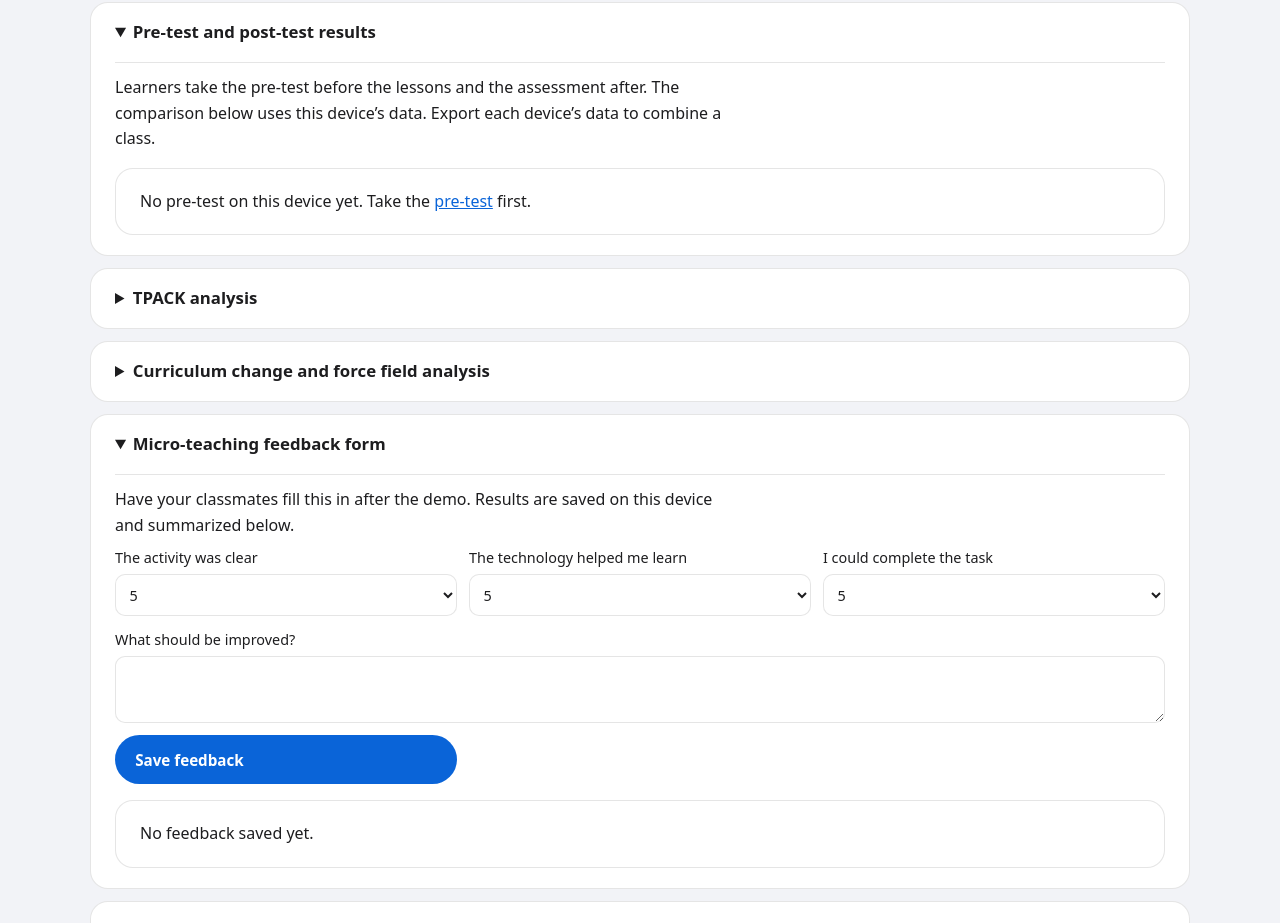
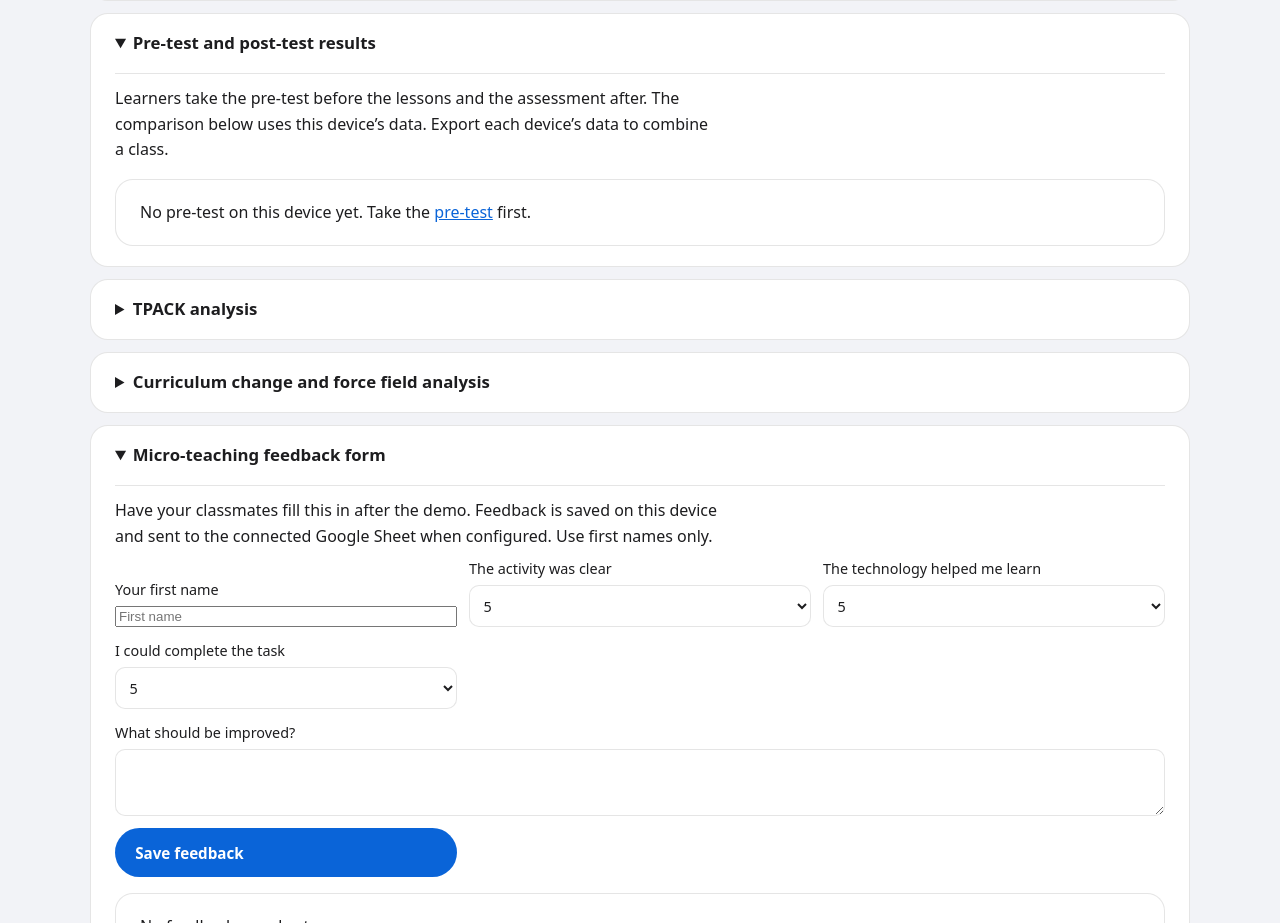
Before and after one commit to shinon456-del/Code-Learn, a plain HTML site: page teacher.html in a window 1280 px wide. Shown: the part 1877-2800 px from the top of the page. Drawn offline with Linux system fonts and the light colour scheme.

Commit message:
Add files via upload

```diff
--- a/teacher.html
+++ b/teacher.html
@@ -1,7 +1,7 @@
 <!DOCTYPE html>
-<html lang="en"><head><meta charset="UTF-8"><meta name="viewport" content="width=device-width, initial-scale=1">
+<html lang="en"><head><meta charset="UTF-8"><meta name="viewport" content="width=device-width, initial-scale=1, viewport-fit=cover">
 <meta name="description" content="CodeLearn: a hands-on HTML mini-curriculum for BTLED-ICT learners.">
-<title>For teachers | CodeLearn</title><link rel="stylesheet" href="css/style.css"></head>
+<meta name="theme-color" content="#0a64d8"><title>For teachers | CodeLearn</title><link rel="stylesheet" href="css/style.css"><link rel="stylesheet" href="css/fx.css"><script src="js/fx.js"></script></head>
 <body><div class="blobs" aria-hidden="true"><i></i><i></i></div>
 <header class="bar"><a class="brand" href="index.html"><span class="mark">&lt;/&gt;</span>CodeLearn</a>
 <nav aria-label="Main"><a href="index.html">Home</a><a href="pretest.html">Pre-test</a><a href="lessons.html">Lessons</a><a href="lab.html">Code lab</a><a href="assessment.html">Assessment</a><a href="teacher.html" aria-current="page">For teachers</a></nav>
@@ -57,8 +57,9 @@
   </details>
 
   <details open><summary>Micro-teaching feedback form</summary>
-    <p>Have your classmates fill this in after the demo. Results are saved on this device and summarized below.</p>
+    <p>Have your classmates fill this in after the demo. Feedback is saved on this device and sent to the connected Google Sheet when configured. Use first names only.</p>
     <form id="fbForm" class="fbform">
+      <label>Your first name <input name="name" type="text" autocomplete="given-name" required maxlength="40" placeholder="First name"></label>
       <label>The activity was clear <select name="clear"><option>5</option><option>4</option><option>3</option><option>2</option><option>1</option></select></label>
       <label>The technology helped me learn <select name="tech"><option>5</option><option>4</option><option>3</option><option>2</option><option>1</option></select></label>
       <label>I could complete the task <select name="done"><option>5</option><option>4</option><option>3</option><option>2</option><option>1</option></select></label>
```
Also changed, not shown: assessment.html (+2 -2 lines), index.html (+2 -2 lines), lab.html (+2 -2 lines), lessons.html (+2 -2 lines), pretest.html (+2 -2 lines), 3 other files.
